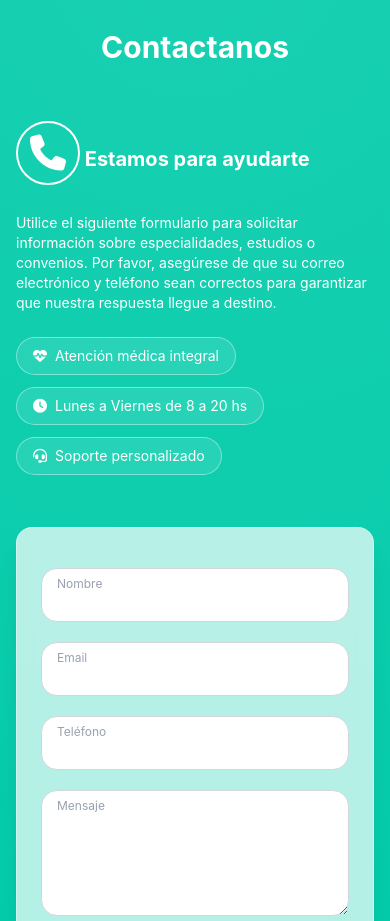
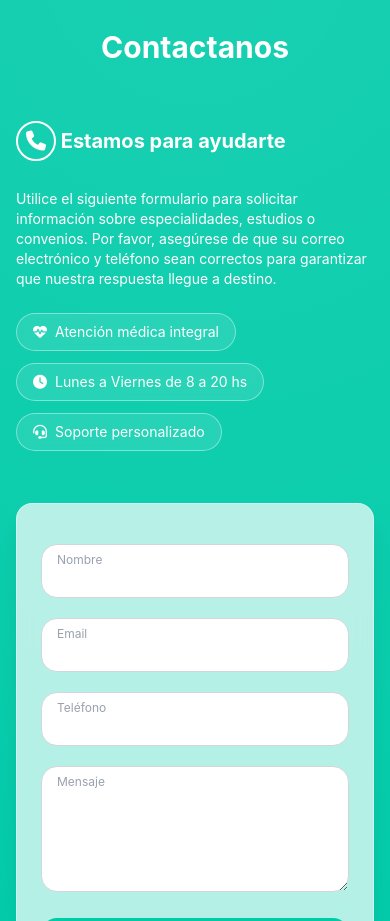
Before and after one commit to diego939/medicina-y-salud-frontend-angular, an Angular app: page /inicio in a window 390 px wide. Shown: the part 4000-4921 px from the top of the page. Built offline with nearby package versions, Linux system fonts and the light colour scheme.

Commit message:
fix icon phone

```diff
--- a/src/app/layout/contact/contact.component.html
+++ b/src/app/layout/contact/contact.component.html
@@ -18,7 +18,7 @@
              data-aos-anchor-placement="top-bottom">
 
             <h2 class="text-xl sm:text-3xl font-bold mb-4 text-white">
-                <i class="fa-solid fa-phone text-4xl p-3 border-2 border-white rounded-full mb-3"></i>
+                <i class="fa-solid fa-phone text-xl sm:text-2xl p-2 border-2 border-white rounded-full mb-3"></i>
                 Estamos para ayudarte
             </h2>
 
```
